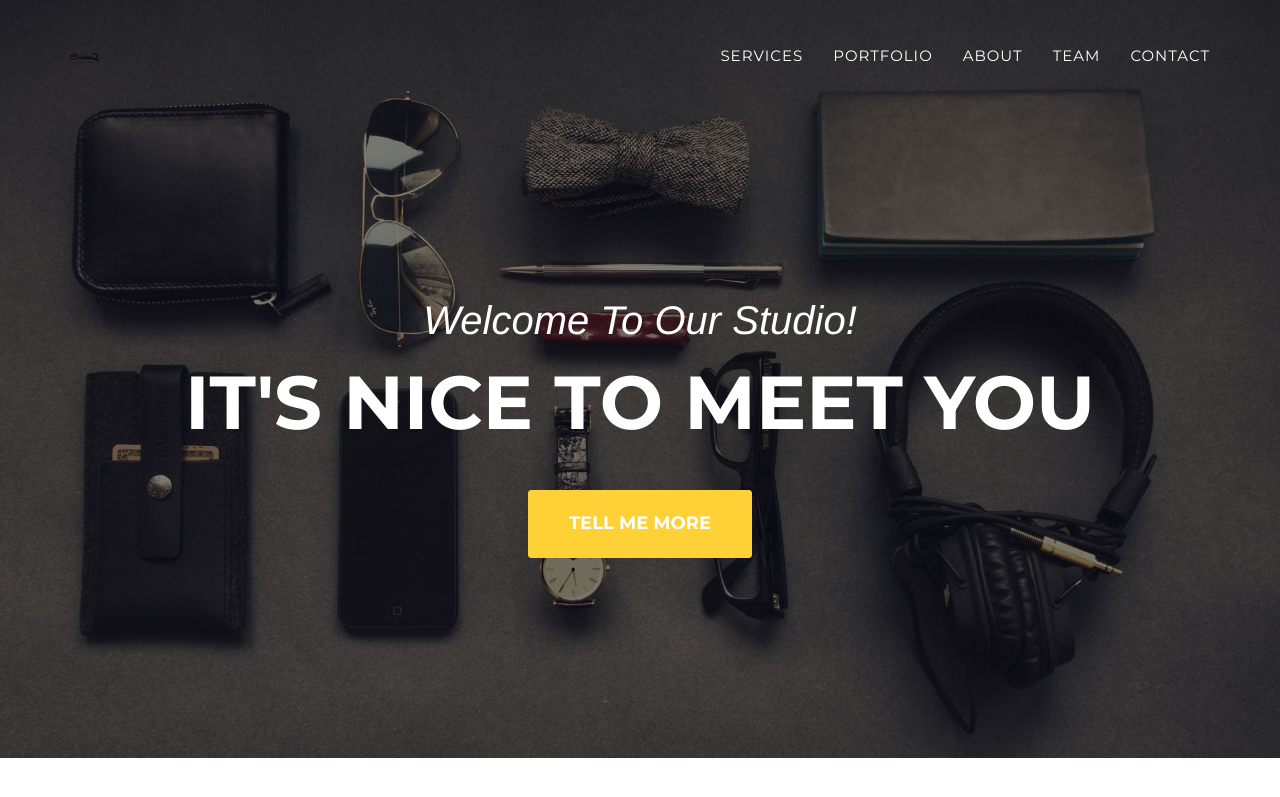
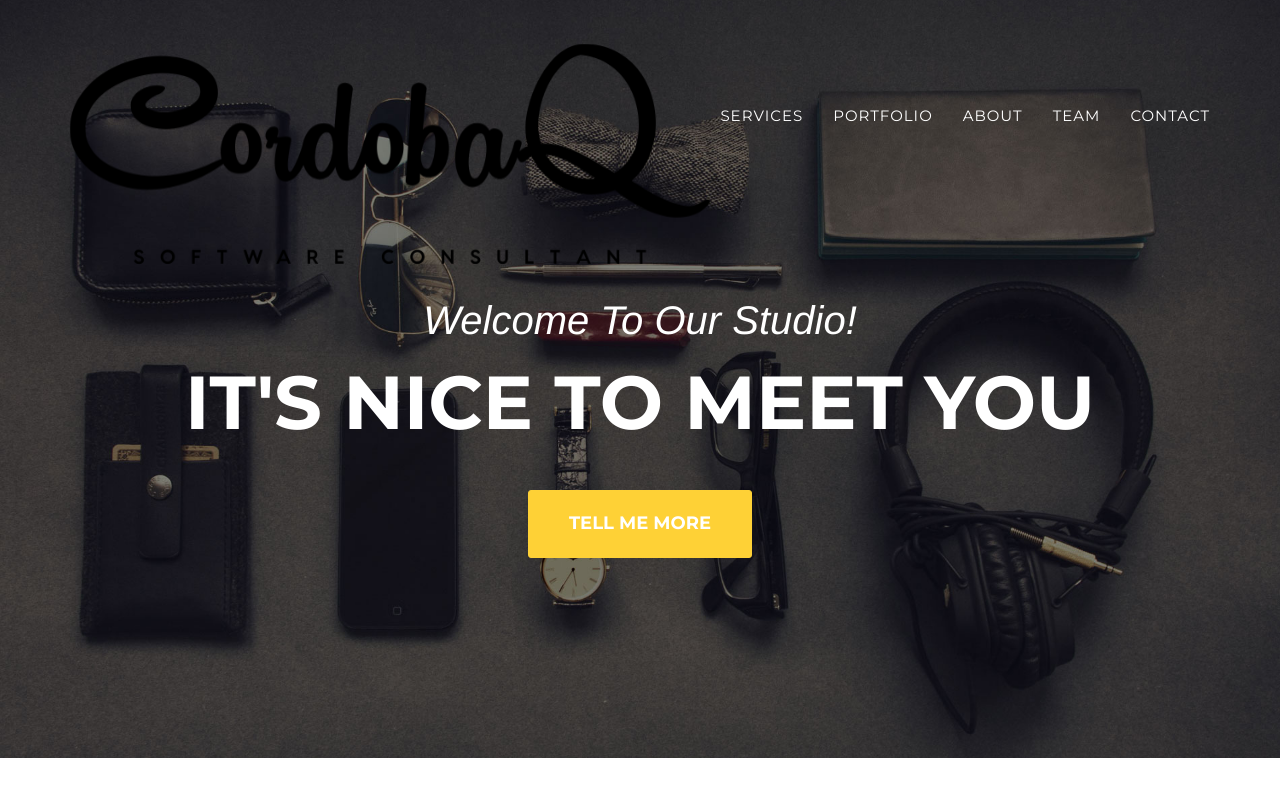
Before and after one commit to cordobaq/cordobaq.github.io, a Jekyll site: the page built from index.html, in a window 1280 px wide and 900 px high. Shown: the top 797 px of the window. Built offline with Jekyll 4.4.1, drawn with Linux system fonts in a browser that asks for light colours; some web fonts are replaced.

Commit message:
update logo

```diff
--- a/_includes/header.html
+++ b/_includes/header.html
@@ -9,7 +9,7 @@
                     <span class="icon-bar"></span>
                     <span class="icon-bar"></span>
                 </button>
-                <a class="navbar-brand page-scroll" href="#page-top"><img src="/img/logos/logo-cordoba-640px.png" width="30" height="auto" class="d-inline-block align-top" alt=""></a>
+                <a class="navbar-brand page-scroll" href="#page-top"><img src="/img/logos/logo-cordoba-640px.png" class="d-inline-block align-top" alt=""></a>
             </div>
 
             <!-- Collect the nav links, forms, and other content for toggling -->
```
